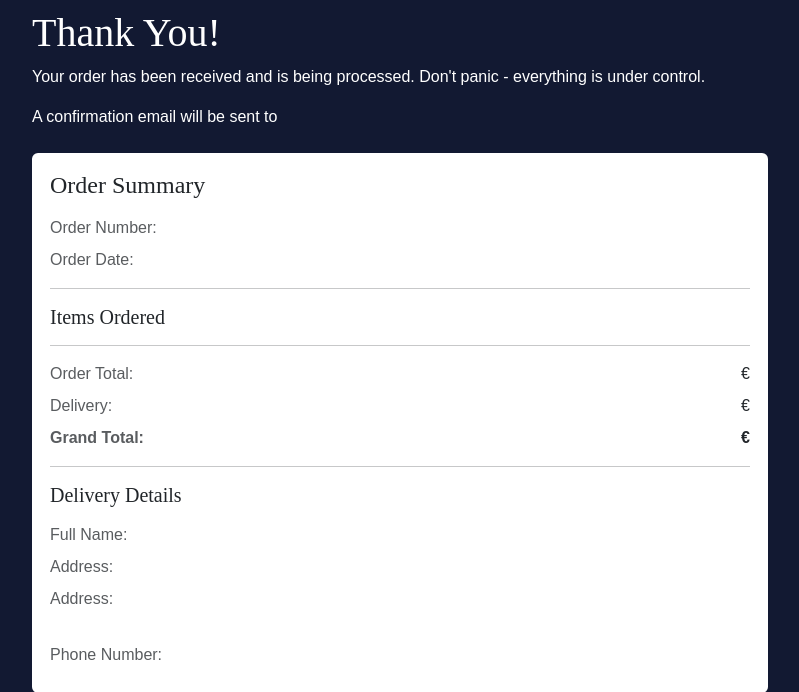
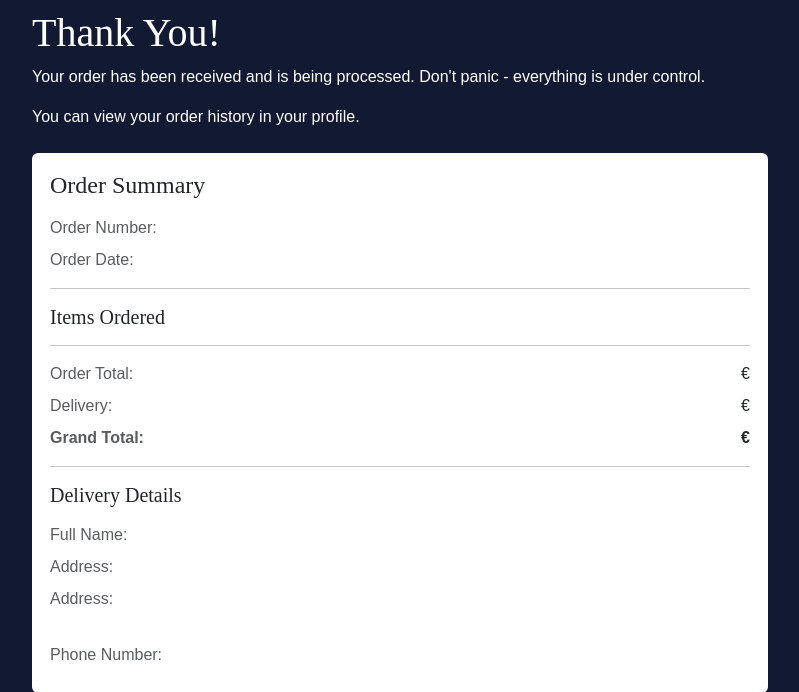
Before and after one commit to MrsmLisa/Megadodo-Publications, a Django app: template checkout/templates/checkout/checkout_success.html in a window 1280 px wide. Shown: the part 135-827 px from the top of the page, without its empty margins (240-1039 px from the left). Run offline with Django 4.2, Linux system fonts and the light colour scheme; the template is opened without the code that fills it, so the values that code supplies are empty; parts of the project's set-up code (start-up, migrations or seed data) failed here and were passed over; some libraries are stand-ins or nearby versions; some web fonts are replaced.

Commit message:
Change the success message for checkout.

```diff
--- a/checkout/templates/checkout/checkout_success.html
+++ b/checkout/templates/checkout/checkout_success.html
@@ -11,7 +11,7 @@
         <div class="col-12 col-md-8">
             <h1>Thank You!</h1>
             <p>Your order has been received and is being processed. Don't panic - everything is under control.</p>
-            <p>A confirmation email will be sent to <strong>{{ order.email }}</strong></p>
+            <p>You can view your order history in your profile.</p>
 
             <div class="card mt-4">
                 <div class="card-body">
--- a/checkout/views.py
+++ b/checkout/views.py
@@ -152,8 +152,8 @@ def checkout_success(request, order_number):
                 user_profile_form.save()
 
     messages.success(request, f'Order successfully processed! \
-        Your order number is {order_number}. A confirmation \
-        email will be sent to {order.email}.')
+        Your order number is {order_number}. \
+        You can view your order history in your profile.')
 
     if 'bag' in request.session:
         del request.session['bag']
```
Also changed, not shown: products/templates/products/product_list.html (+6 -3 lines).
